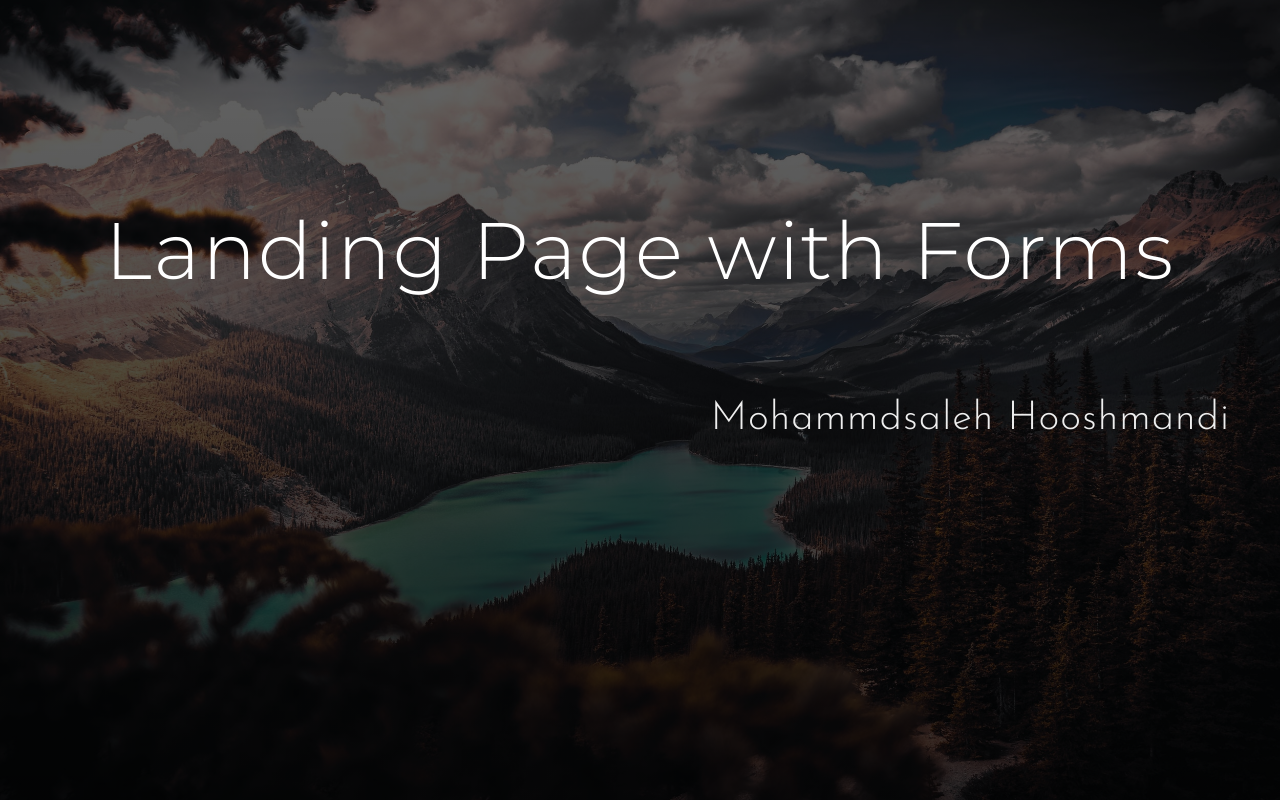
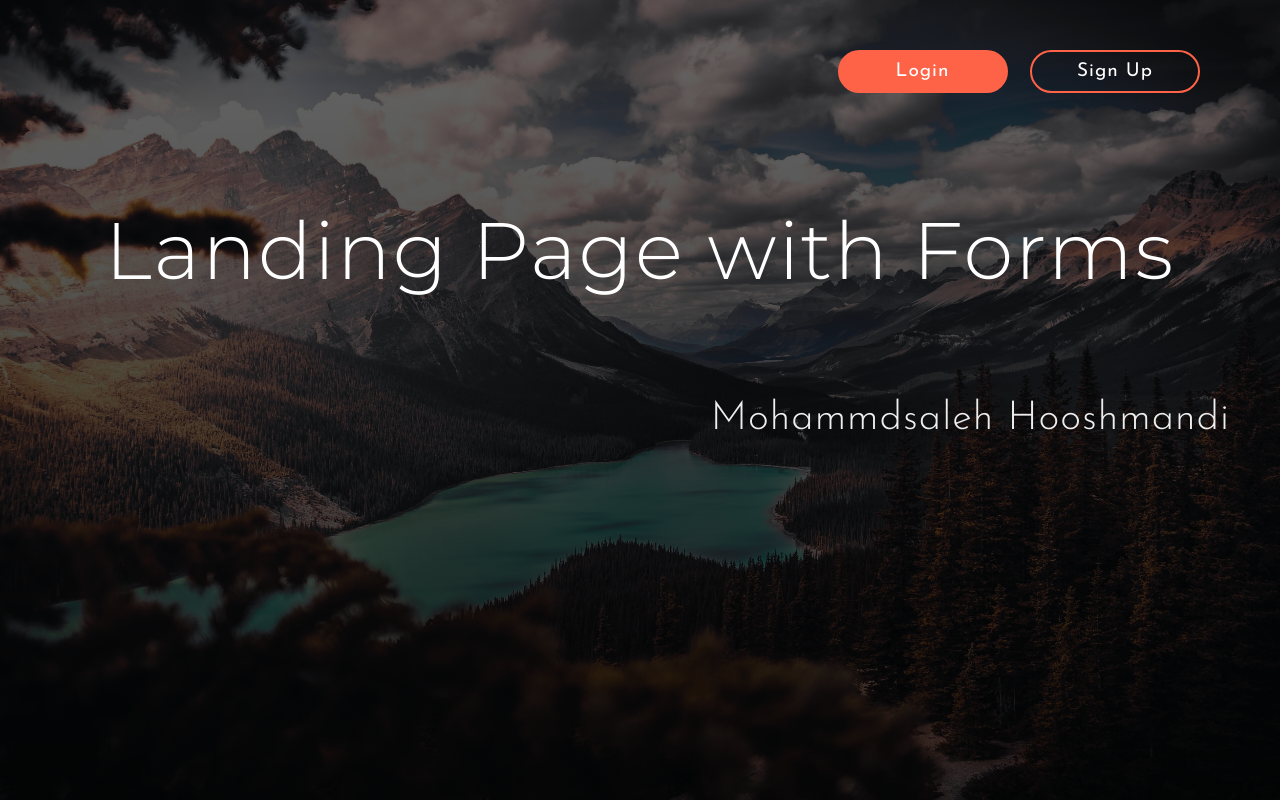
Before and after one commit to Mohammadsaleh-Hooshmandi/LandigPage-with-forms, a plain HTML site: page index.html in a window 1280 px wide. Drawn offline with nearby package versions, Linux system fonts and the light colour scheme.

Commit message:
create btns

```diff
--- a/index.html
+++ b/index.html
@@ -31,6 +31,11 @@
             </div>
         </div>
 
+        <div class="btn-wrapper">
+            <button type="button" class="btn login-btn">Login</button>
+            <button type="button" class="btn signup-btn">Sign Up</button>
+        </div>
+
         <!-- JS file -->
         <script src="script.js"></script>
     </body>
--- a/style.css
+++ b/style.css
@@ -44,3 +44,35 @@ html {
     margin-top: 10rem;
     margin-right: 5rem;
 }
+
+.btn-wrapper {
+    position: absolute;
+    top: 5rem;
+    right: 6rem;
+}
+
+.btn {
+    width: 17rem;
+    padding: 1rem 1.5rem;
+    border-radius: 5rem;
+    font-family: "Josefin Sans", sans-serif;
+    font-size: 1.9rem;
+    letter-spacing: .1rem;
+    border: .2rem solid tomato;
+    color: #fff;
+    margin-right: 2rem;
+    cursor: pointer;
+    transition: transform .2s;
+}
+
+.btn:hover {
+    transform: translateY(-.3rem);
+}
+
+.login-btn {
+    background-color: tomato;
+}
+
+.signup-btn {
+    background: transparent;
+}
```
